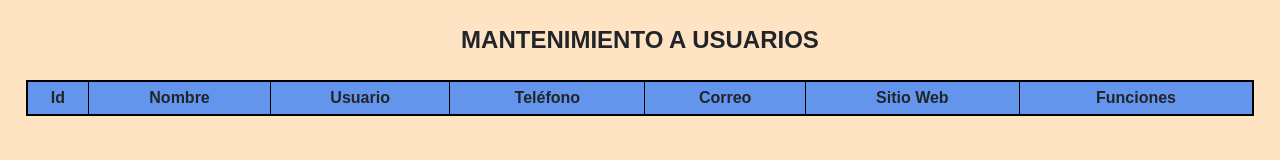
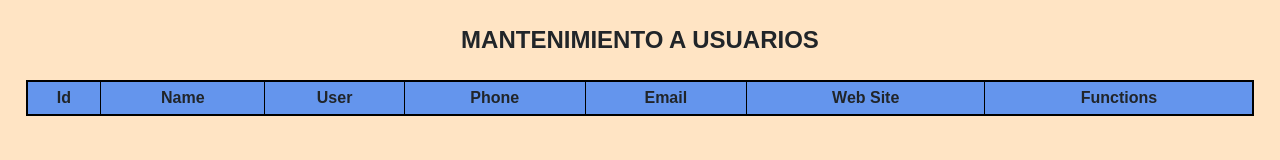
Before and after one commit to AlexVega2001/CRUD-BASICO, a plain HTML site: page index.html in a window 1280 px wide. Drawn offline with nearby package versions, Linux system fonts and the light colour scheme; no server answers.

Commit message:
Cambio de idioma en el encabezado de la tabla

```diff
--- a/index.html
+++ b/index.html
@@ -18,12 +18,12 @@
             <thead>
                 <tr>
                     <th>Id</th>
-                    <th>Nombre</th>
-                    <th>Usuario</th>
-                    <th>Teléfono</th>
-                    <th>Correo</th>
-                    <th>Sitio Web</th>
-                    <th>Funciones</th>
+                    <th>Name</th>
+                    <th>User</th>
+                    <th>Phone</th>
+                    <th>Email</th>
+                    <th>Web Site</th>
+                    <th>Functions</th>
                 </tr>
             </thead>
             <tbody id="data">
```
